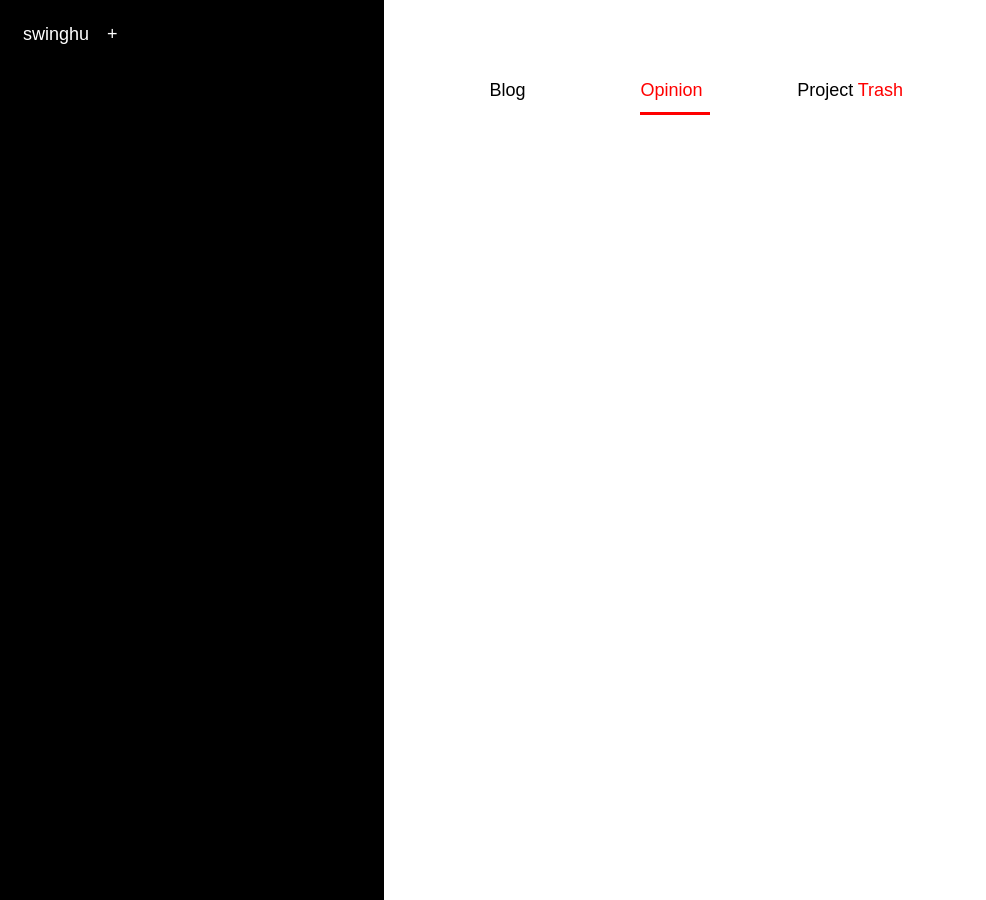
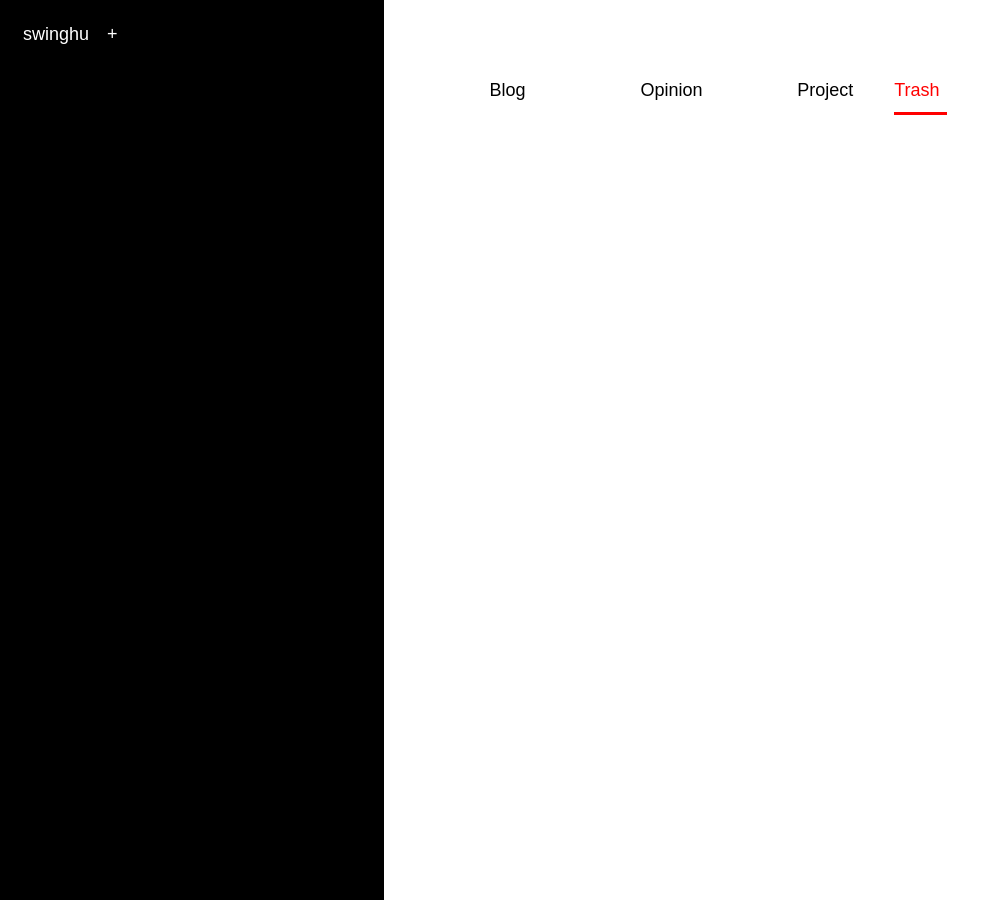
Before and after one commit to swinghu/swinghu.github.com, a Jekyll site: the page built from trash/index.md, in a window 1280 px wide. Shown: the whole page, without its empty margins (0-986 px from the left). Built offline with Jekyll 4.4.1, drawn with Linux system fonts in a browser that asks for light colours; Markdown is read by kramdown in place of the engine named in the settings.

Commit message:
change the default css

```diff
--- a/trash/index.md
+++ b/trash/index.md
@@ -6,9 +6,9 @@ layout: home
     <div class="section">
         <ul class="artical-cate">
             <li><a href="/"><span>Blog</span></a></li>
-            <li class="on" style="text-align:center"><a href="/opinion"><span>Opinion</span></a></li>
+            <li style="text-align:center"><a href="/opinion"><span>Opinion</span></a></li>
             <li style="text-align:right"><a href="/project"><span>Project</span></a></li>
-			<li class="on" ><a href="/trash"><span>Trash</span></a></li>
+			<li class="on" style="text-align:center"><a href="/trash"><span>Trash</span></a></li>
         </ul>
 
         <div class="cate-bar"><span id="cateBar"></span></div>
```
Also changed, not shown: opinion/index.md (+1 -0 lines).
